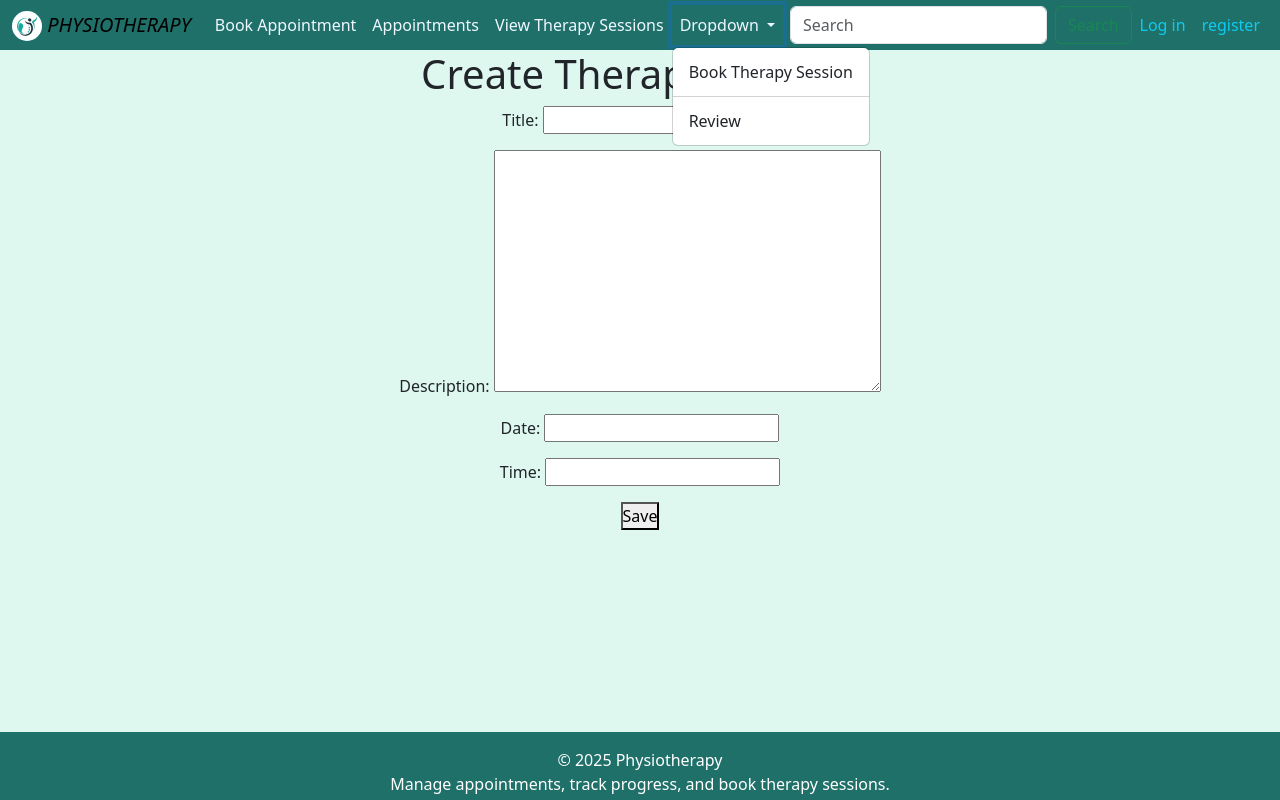
After one commit to jenil2607/physiotherapy, a Django app: page /therapy-sessions/new/ in a window 1280 px wide, after a click on "Dropdown". The commit adds this page. Run offline with Django 5.2, Linux system fonts and the light colour scheme.

Commit message:
linking and create tables

```diff
--- a/physiotherapy/mainapp/forms.py
+++ b/physiotherapy/mainapp/forms.py
@@ -1,5 +1,5 @@
 from django import forms
-from .models import Appointment, Patient
+from .models import Appointment, Patient, Review, TherapySession
 class AppointmentForm(forms.ModelForm):
 
     patient_name = forms.CharField(
@@ -41,3 +41,15 @@ class AppointmentForm(forms.ModelForm):
             raise ValueError("Treatment is required")
 
         return super().save(commit)
+
+
+class ReviewForm(forms.ModelForm):
+    class Meta:
+        model = Review
+        fields = ['rating', 'comment']
+
+
+class TherapySessionForm(forms.ModelForm):
+    class Meta:
+        model = TherapySession
+        fields = ['title', 'description', 'date', 'time']
--- a/physiotherapy/mainapp/models.py
+++ b/physiotherapy/mainapp/models.py
@@ -53,3 +53,27 @@ class Appointment(models.Model):
 
     def __str__(self):
         return f"{self.patient.name} - {self.date} {self.time} ({self.status})"
+
+
+
+class Review(models.Model):
+    patient = models.ForeignKey(Patient, on_delete=models.CASCADE)
+    rating = models.IntegerField()
+    comment = models.TextField()
+    created_at = models.DateTimeField(auto_now_add=True)
+
+    def __str__(self):
+        return f"Review by {self.patient} - {self.rating} Stars"
+
+
+from django.db import models
+
+class TherapySession(models.Model):
+    title = models.CharField(max_length=200)  # Name of the therapy session
+    description = models.TextField()
+    date = models.DateField()
+    time = models.TimeField()
+    created_at = models.DateTimeField(auto_now_add=True)
+
+    def __str__(self):
+        return f"{self.title} - {self.date} {self.time}"
--- a/physiotherapy/mainapp/templates/base.html
+++ b/physiotherapy/mainapp/templates/base.html
@@ -43,15 +43,19 @@
                             <a class="nav-link {% if current_page == 'about' %}border disabled{% else %}active{% endif %}"
                                 href="{% url 'appointment_list' %}">Appointments</a>
                         </li>
+                        <li class="nav-item">
+                            <a class="nav-link {% if current_page == 'about' %}border disabled{% else %}active{% endif %}"
+                                href="{% url 'therapy_session_list' %}">View Therapy Sessions</a>
+                        </li>
                         <li class="nav-item dropdown">
                             <a class="nav-link dropdown-toggle" href="#" role="button" data-bs-toggle="dropdown"
                                 aria-expanded="false">
                                 Dropdown
                             </a>
                             <ul class="dropdown-menu">
-                                <li><a class="dropdown-item" href="#">Therapy Session</a></li>
+                                <li><a class="dropdown-item" href="{% url 'therapy_session' %}">Book Therapy Session</a></li>
                                 <li><hr class="dropdown-divider"></li>
-                                <li><a class="dropdown-item" href="#">Review</a></li>
+                                <li><a class="dropdown-item" href="{% url 'review_page' %}">Review</a></li>
                             </ul>
                         </li>
                         {% if user.is_authenticated %}
--- /dev/null
+++ b/physiotherapy/mainapp/templates/create_therapy_session.html
@@ -0,0 +1,10 @@
+{% extends "base.html" %}
+
+{% block content %}
+    <h1>Create Therapy Session</h1>
+    <form method="post">
+        {% csrf_token %}
+        {{ form.as_p }}
+        <button type="submit">Save</button>
+    </form>
+{% endblock %}
--- a/physiotherapy/mainapp/templates/home.html
+++ b/physiotherapy/mainapp/templates/home.html
@@ -19,7 +19,7 @@
           <img src="static\css\image\ag5qTd.webp" class="d-block w-100" alt="...">
         </div>
         <div class="carousel-item">
-          <img src="static\css\image\ag5qTd.webp" class="d-block w-100" alt="...">
+          <img src="static\css\image\3.webp" class="d-block w-100" alt="...">
         </div>
         <div class="carousel-item">
           <img src="static\css\image\4.jpg" class="d-block w-100" alt="...">
@@ -196,10 +196,10 @@
               <a href="#!" class="text-reset">Pricing</a>
             </p>
             <p>
-              <a href="#!" class="text-reset">Appointment</a>
+              <a href="{% url 'appointment_list' %}" class="text-reset">Appointment</a>
             </p>
             <p>
-              <a href="#!" class="text-reset">Review</a>
+              <a href="{% url 'review_page' %}" class="text-reset">Review</a>
             </p>
             <p>
               <a href="#!" class="text-reset">Help</a>
--- a/physiotherapy/mainapp/urls.py
+++ b/physiotherapy/mainapp/urls.py
@@ -1,14 +1,16 @@
 from django.urls import path
-from .views import home, book_appointment, appointment_list
+from .views import home, book_appointment, appointment_list, review_page, therapy_session_list, create_therapy_session
 from django.contrib.auth.views import LogoutView
 from . import views
 
 urlpatterns = [
-    # path('', views.home, name='home'),  # Home page
-    # path('book/', book_appointment, name='book_appointment'),  # Book appointment
-    # path('appointments/', appointment_list, name='appointment_list'),  # View appointments
 
     path('', views.home, name='home'),
     path('appointments/', views.appointment_list, name='appointment_list'),
     path('book-appointment/', views.book_appointment, name='book_appointment'),
+    path('reviews/', review_page, name='review_page'),
+    path('therapy-sessions/', therapy_session_list, name='therapy_session'),
+    path('therapy-sessions/', therapy_session_list, name='therapy_session_list'),
+    path('therapy-sessions/new/', views.create_therapy_session, name='create_therapy_session'),
+
 ]
--- a/physiotherapy/mainapp/views.py
+++ b/physiotherapy/mainapp/views.py
@@ -3,11 +3,12 @@ from django.template import loader
 
 # Create your views here.
 from django.shortcuts import render, redirect
-from .models import Appointment
-from .forms import AppointmentForm
+from .models import Appointment, Review, TherapySession
+from .forms import AppointmentForm, ReviewForm, TherapySessionForm
 from django.contrib.auth import authenticate
 from django.contrib.auth.forms import AuthenticationForm, UserCreationForm
 from django.urls import reverse_lazy
+from django.contrib.auth.decorators import login_required
 
 # Home Page
 def home(request):
@@ -40,3 +41,32 @@ def appointment_list(request):
     }
     template = loader.get_template('appointment_list.html')
     return HttpResponse(template.render(context, request))
+
+
+@login_required
+def review_page(request):
+    reviews = Review.objects.all()
+    print(f"Retrieved {reviews.count()} reviews:", [str(review) for review in reviews])  # Debug output
+
+    context = {
+        'reviews': reviews,
+        'current_page': 'reviews',
+    }
+
+    template = loader.get_template('review.html')  # Load the template
+    return HttpResponse(template.render(context, request))  # Render and return response
+
+def therapy_session_list(request):
+    sessions = TherapySession.objects.all()
+    return render(request, 'therapy_session.html', {'sessions': sessions})
+
+def create_therapy_session(request):
+    if request.method == "POST":
+        form = TherapySessionForm(request.POST)
+        if form.is_valid():
+            form.save()
+            return redirect('therapy_session_list')
+    else:
+        form = TherapySessionForm()
+
+    return render(request, 'create_therapy_session.html', {'form': form})
--- a/physiotherapy/physiotherapy/settings.py
+++ b/physiotherapy/physiotherapy/settings.py
@@ -135,5 +135,5 @@ DEFAULT_AUTO_FIELD = 'django.db.models.BigAutoField'
 
 
 LOGIN_URL = 'signin'
-LOGOUT_REDIRECT_URL = 'homepage'
-LOGIN_REDIRECT_URL = 'homepage'
+LOGOUT_REDIRECT_URL = 'home'
+LOGIN_REDIRECT_URL = 'home'
```
Also changed, not shown: physiotherapy/mainapp/templates/review.html (added, +26 -0 lines), physiotherapy/mainapp/templates/therapy_session.html (added, +11 -0 lines), physiotherapy/mainapp/migrations/0001_initial.py, physiotherapy/mainapp/migrations/0002_alter_patient_age.py (deleted), physiotherapy/mainapp/migrations/0002_therapysession.py (added).
